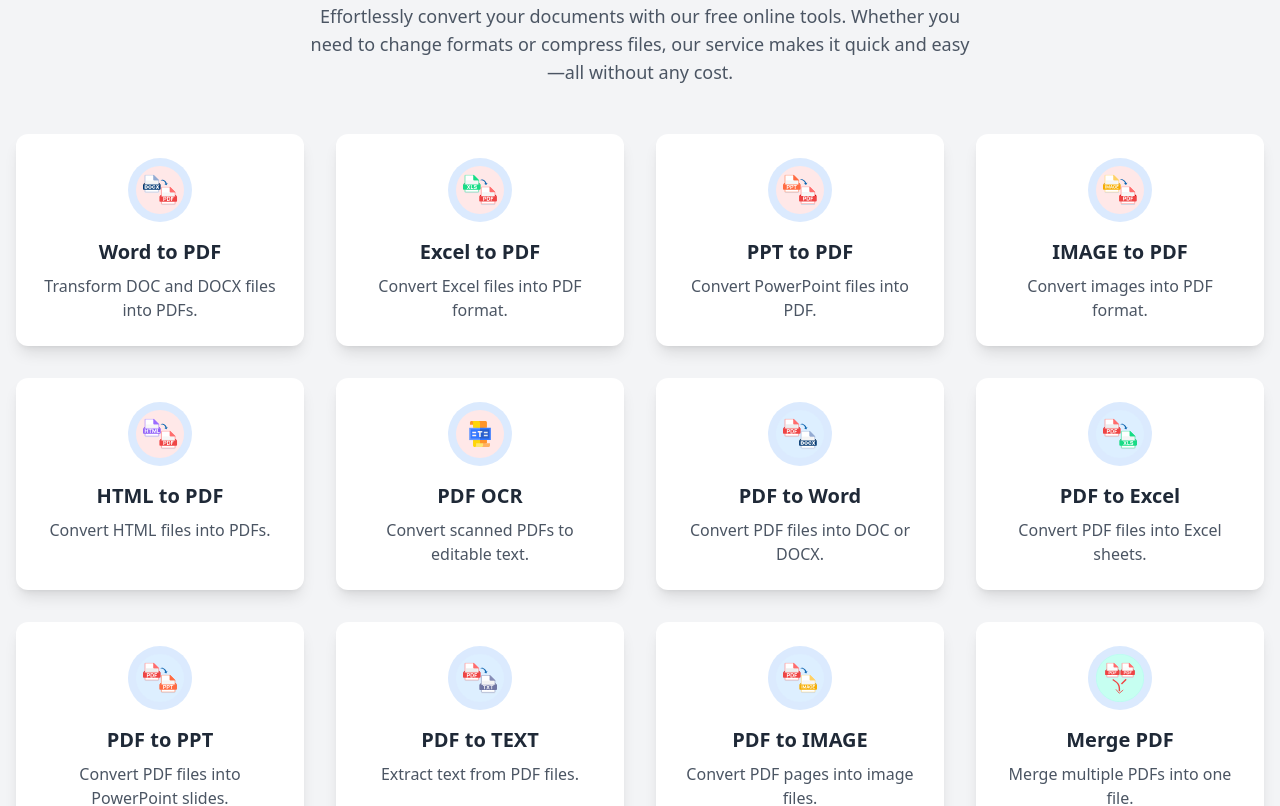
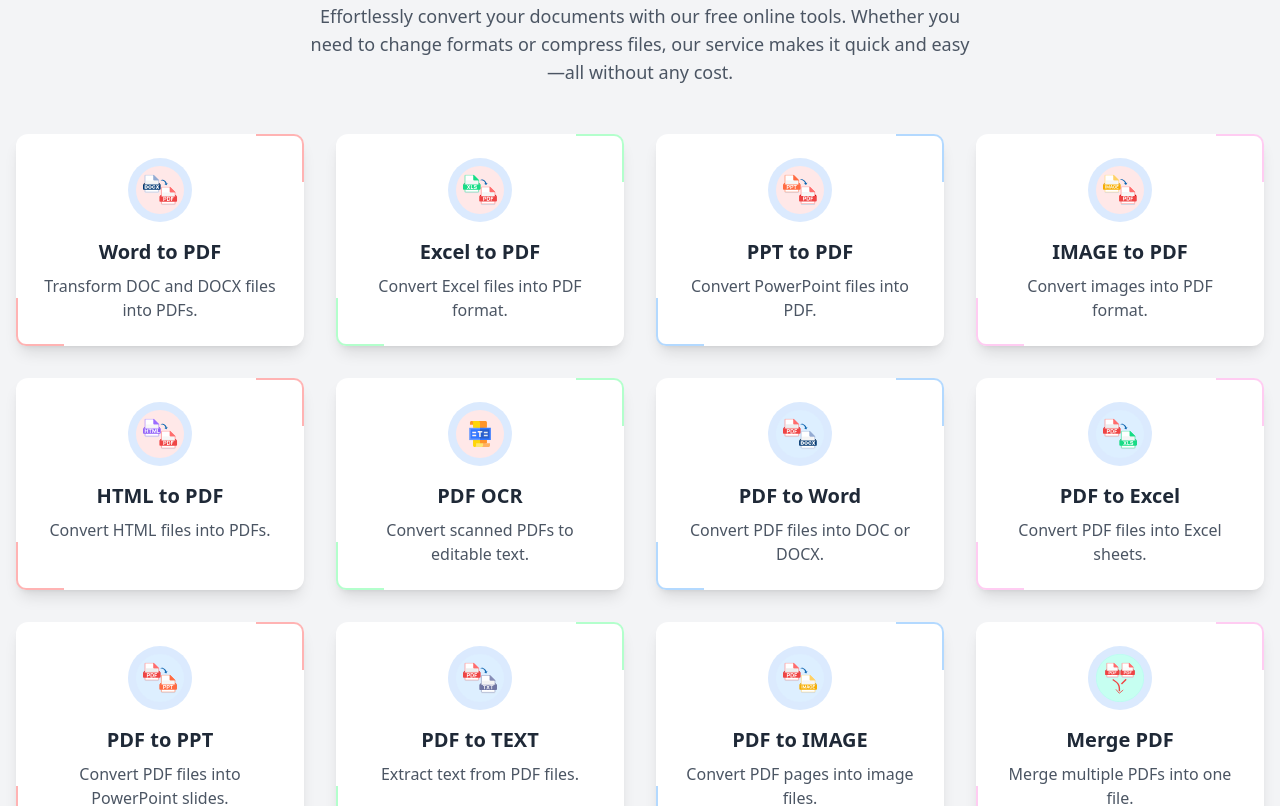
Before and after one commit to deepgrowcraft/ReactDocsTools, a React (Vite) app: page / in a window 1280 px wide. Shown: the part 840-1646 px from the top of the page. Built offline with nearby package versions, Linux system fonts and the light colour scheme.

Commit message:
update code for footer and tool grid

```diff
--- a/src/component/ToolsGrid.jsx
+++ b/src/component/ToolsGrid.jsx
@@ -158,6 +158,63 @@ const tools = [
     icon: <img src="../home/eSignPdf.svg" alt="pdfToTxt" className="h-15" />,
   },
 ];
+// const strokeColors = ["#FF0000", "#00FF00", "#0000FF", "#FF00FF"];
+
+// const ToolsGrid = () => {
+//   return (
+//     <section className="py-16 bg-gray-100">
+//       {/* Header Section */}
+//       <div className="container mx-auto text-center mb-12">
+//         <h2 className="text-4xl font-bold mb-4 text-gray-800">
+//           Free Online Document Conversion Made Easy
+//         </h2>
+//         <p className="text-lg text-gray-600 max-w-2xl mx-auto">
+//           Effortlessly convert your documents with our free online tools.
+//           Whether you need to change formats or compress files, our service
+//           makes it quick and easy—all without any cost.
+//         </p>
+//       </div>
+
+//       {/* Tools Grid */}
+//       <div className="container mx-auto px-4">
+//         <div className="grid grid-cols-1 sm:grid-cols-2 md:grid-cols-3 lg:grid-cols-4 gap-8">
+//           {tools.map((tool, index) => (
+//             <div
+//               key={index}
+//               className="relative bg-white rounded-xl shadow-lg p-6 text-center transition-all duration-300 transform hover:scale-105 hover:shadow-2xl group hover:-translate-y-2 hover:rotate-1"
+//               style={{ perspective: "1000px" }} // Adds a 3D perspective for tilt effect
+//             >
+//               {/* Background Overlay for Hover Effect */}
+//               <div className="absolute inset-0 bg-gradient-to-tr from-blue-400 to-blue-700 opacity-0 group-hover:opacity-100 transition-opacity duration-300 pointer-events-none z-0 rounded-xl"></div>
+
+//               {/* Icon and Content */}
+//               <div className="relative z-10">
+//                 <div className="w-16 h-16 mx-auto mb-4 p-2 bg-blue-100 rounded-full flex items-center justify-center group-hover:bg-blue-500 transition-all duration-300 group-hover:shadow-lg group-hover:scale-110 group-hover:translate-y-1">
+//                   {tool.icon}
+//                 </div>
+
+//                 {/* Tool Name */}
+//                 <h3 className="text-xl font-semibold mb-2 text-gray-800 group-hover:text-white transition-colors duration-300">
+//                   {tool.name}
+//                 </h3>
+
+//                 {/* Tool Description */}
+//                 <p className="text-gray-600 group-hover:text-gray-200 transition-colors duration-300">
+//                   {tool.description}
+//                 </p>
+//               </div>
+
+//               {/* Border Transition */}
+//               <div className="absolute inset-0 border-2 border-transparent rounded-xl group-hover:border-blue-500 transition-all duration-300"></div>
+//             </div>
+//           ))}
+//         </div>
+//       </div>
+//     </section>
+//   );
+// };
+
+const strokeColors = ["#FFB3B3", "#B3FFCC", "#B3D9FF", "#FFCCF2"];
 
 const ToolsGrid = () => {
   return (
@@ -181,10 +238,37 @@ const ToolsGrid = () => {
             <div
               key={index}
               className="relative bg-white rounded-xl shadow-lg p-6 text-center transition-all duration-300 transform hover:scale-105 hover:shadow-2xl group hover:-translate-y-2 hover:rotate-1"
-              style={{ perspective: "1000px" }} // Adds a 3D perspective for tilt effect
+              style={{
+                perspective: "1000px", // Adds a 3D perspective for tilt effect
+              }}
             >
-              {/* Background Overlay for Hover Effect */}
-              <div className="absolute inset-0 bg-gradient-to-tr from-blue-400 to-blue-700 opacity-0 group-hover:opacity-100 transition-opacity duration-300 pointer-events-none z-0 rounded-xl"></div>
+              {/* Top-right curved stroke */}
+              <div
+                className="absolute top-0 right-0 w-12 h-12 pointer-events-none"
+                style={{
+                  borderTopRightRadius: "10px",
+                  borderRight: `2px solid ${
+                    strokeColors[index % strokeColors.length]
+                  }`,
+                  borderTop: `2px solid ${
+                    strokeColors[index % strokeColors.length]
+                  }`,
+                }}
+              ></div>
+
+              {/* Bottom-left curved stroke */}
+              <div
+                className="absolute bottom-0 left-0 w-12 h-12 pointer-events-none"
+                style={{
+                  borderBottomLeftRadius: "10px",
+                  borderLeft: `2px solid ${
+                    strokeColors[index % strokeColors.length]
+                  }`,
+                  borderBottom: `2px solid ${
+                    strokeColors[index % strokeColors.length]
+                  }`,
+                }}
+              ></div>
 
               {/* Icon and Content */}
               <div className="relative z-10">
@@ -203,6 +287,9 @@ const ToolsGrid = () => {
                 </p>
               </div>
 
+              {/* Hover Background Overlay */}
+              <div className="absolute inset-0 bg-gradient-to-tr from-blue-400 to-blue-700 opacity-0 group-hover:opacity-100 transition-opacity duration-300 pointer-events-none z-0 rounded-xl"></div>
+
               {/* Border Transition */}
               <div className="absolute inset-0 border-2 border-transparent rounded-xl group-hover:border-blue-500 transition-all duration-300"></div>
             </div>
```
Also changed, not shown: src/component/Footer.jsx (+0 -166 lines).
